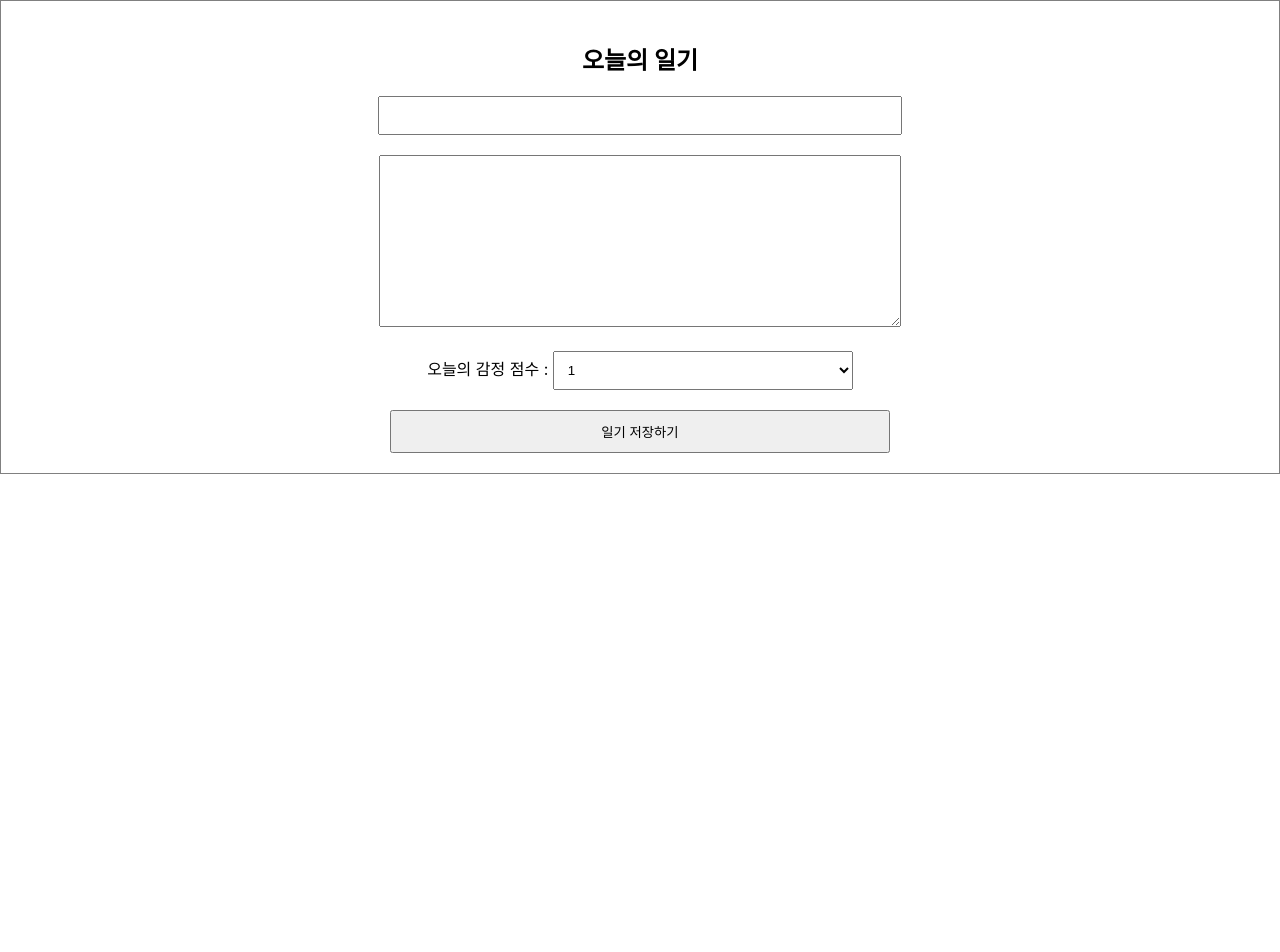
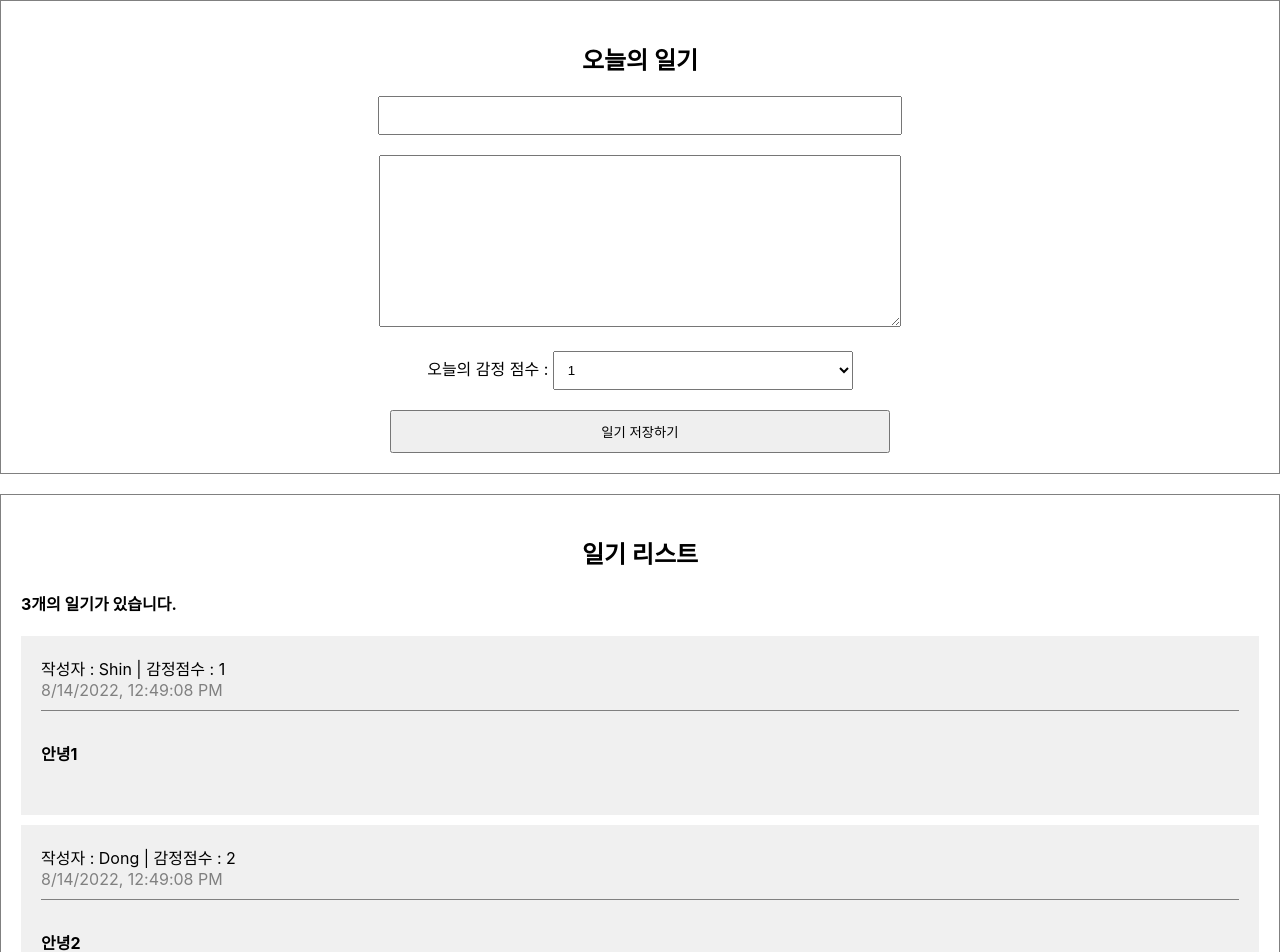
Before and after one commit to YesYourShin/react-diary, a React (Create React App) app: page / in a window 1280 px wide. Shown: the top 952 px of the page. Before the commit the page ends 800 px from the top, so only its background shows below. Built offline with nearby package versions, Linux system fonts and the light colour scheme.

Commit message:
React 배열 사용하기1 - 리스트 렌더링 (조회)

```diff
--- a/src/App.css
+++ b/src/App.css
@@ -26,3 +26,39 @@ textarea {
   padding: 10px;
   cursor: pointer;
 }
+
+/* List */
+
+.DiaryList {
+  border: 1px solid gray;
+  padding: 20px;
+  margin-top: 20px;
+}
+
+.DiaryList h2 {
+  text-align: center;
+}
+
+/* Item */
+
+.DiaryItem {
+  background-color: rgb(240, 240, 240);
+  margin-bottom: 10px;
+  padding: 20px;
+}
+
+.DiaryItem .info {
+  border-bottom: 1px solid gray;
+  padding-bottom: 10px;
+  margin-bottom: 10px;
+}
+
+.DiaryItem .date {
+  color: gray;
+}
+
+.DiaryItem .content {
+  font-weight: bold;
+  margin-bottom: 30px;
+  margin-top: 30px;
+}
--- a/src/App.js
+++ b/src/App.js
@@ -1,10 +1,37 @@
 import './App.css';
 import DiaryEditor from './DiaryEditor';
+import DiaryList from './DiaryList';
+
+const dummyList = [
+  {
+    id: 1,
+    author: 'Shin',
+    content: '안녕1',
+    emotion: 1,
+    created_date: new Date().getTime(),
+  },
+  {
+    id: 2,
+    author: 'Dong',
+    content: '안녕2',
+    emotion: 2,
+    created_date: new Date().getTime(),
+  },
+  {
+    id: 3,
+    author: 'Hoon',
+    content: '안녕3',
+    emotion: 3,
+    created_date: new Date().getTime(),
+  },
+];
 
 function App() {
+  console.log('first');
   return (
     <div className="App">
       <DiaryEditor />
+      <DiaryList diaryList={dummyList} />
     </div>
   );
 }
--- /dev/null
+++ b/src/DiaryItem.js
@@ -0,0 +1,18 @@
+import React from 'react';
+
+const DiaryItem = ({ id, author, content, emotion, created_date }) => {
+  return (
+    <div className="DiaryItem">
+      <div className="info">
+        <span>
+          작성자 : {author} | 감정점수 : {emotion}
+        </span>
+        <br />
+        <span className="date">{new Date(created_date).toLocaleString()}</span>
+      </div>
+      <div className="content">{content}</div>
+    </div>
+  );
+};
+
+export default DiaryItem;
--- /dev/null
+++ b/src/DiaryList.js
@@ -0,0 +1,21 @@
+import DiaryItem from './DiaryItem';
+
+const DiaryList = ({ diaryList }) => {
+  return (
+    <div className="DiaryList">
+      <h2>일기 리스트</h2>
+      <h4>{diaryList.length}개의 일기가 있습니다.</h4>
+      <div>
+        {diaryList.map(it => (
+          <DiaryItem key={it.id} {...it} />
+        ))}
+      </div>
+    </div>
+  );
+};
+
+DiaryList.defaultProps = {
+  diaryList: [],
+};
+
+export default DiaryList;
```
